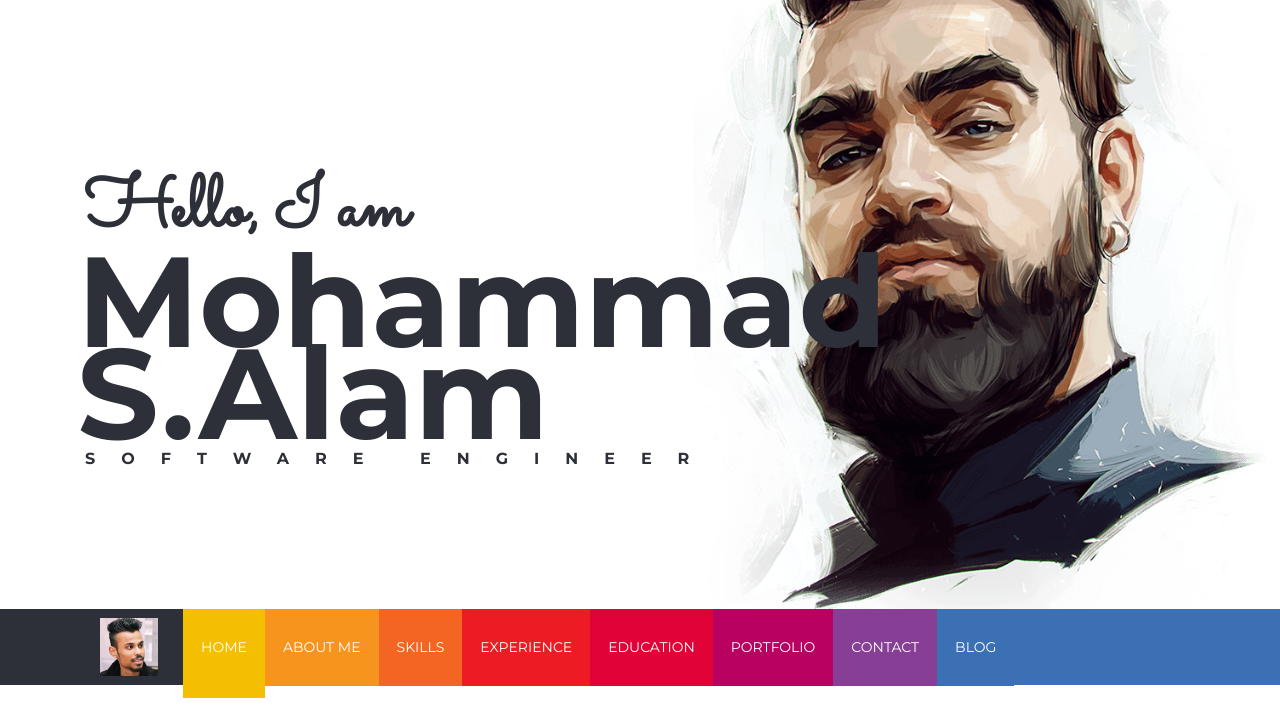
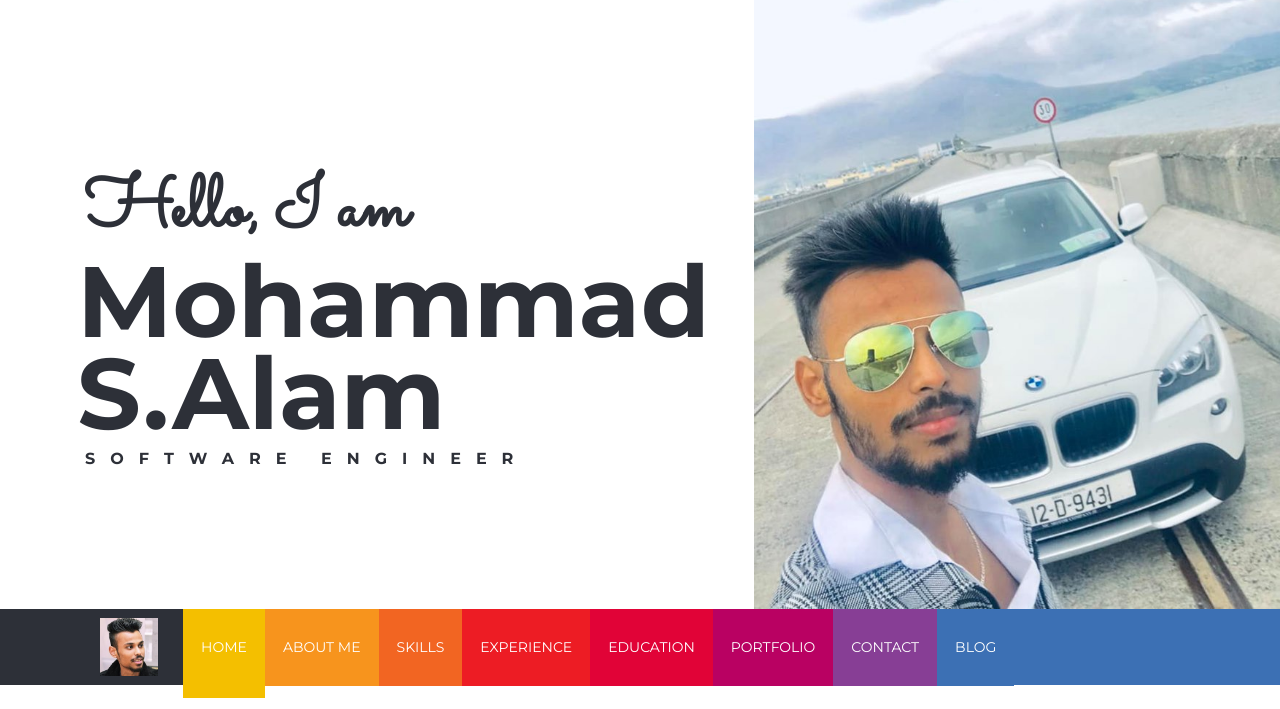
Before and after one commit to mshahnawaz9935/NewPortfolio, a website with bundled scripts: page htmls/index.html in a window 1280 px wide. Shown: the part 91-800 px from the top of the page. Built offline with nearby package versions, Linux system fonts and the light colour scheme; files whose address does not match are found by name.

Commit message:
removed node modules and other changes

```diff
--- a/htmls/assets/styles/main.css
+++ b/htmls/assets/styles/main.css
@@ -486,7 +486,7 @@ ul.sub-menu {
 }
 
 .home-two #home-banner {
-    background-image: url(../imgs/bg/2.png);
+    background-image: url(../imgs/bg/bg2.jpg);
     background-repeat: no-repeat;
     background-position: right;
     background-size: contain;
@@ -498,7 +498,7 @@ ul.sub-menu {
 }
 
 .banner-info h2 {
-    font-size: 128px;
+    font-size: 100px;
     margin-top: 0;
     line-height: 92px;
     margin-left: -8px;
@@ -507,7 +507,7 @@ ul.sub-menu {
 .banner-info h3 {
     font-size: 16px;
     text-transform: uppercase;
-    letter-spacing: 26px;
+    letter-spacing: 15px;
 }
 
 /* Home Two  */
--- a/htmls/index.html
+++ b/htmls/index.html
@@ -14,8 +14,9 @@
         <link rel="stylesheet" href="https://maxcdn.bootstrapcdn.com/bootstrap/4.1.0/css/bootstrap.min.css" >
         <link href="https://fonts.googleapis.com/css?family=Open+Sans:400italic,600italic,700italic,400,600,700" rel="stylesheet" type="text/css">
         <link rel="stylesheet" href="css/font-awesome.min.css">
-        <link rel="stylesheet" href="css/magnific-popup.css">
-        <link rel="stylesheet" href="css/animate.css">
+        <!-- <link rel="stylesheet" href="css/magnific-popup.css">        -->
+        <link rel="stylesheet" href="https://cdnjs.cloudflare.com/ajax/libs/animate.css/4.1.1/animate.css"
+      />
         <link rel="stylesheet" href="assets/styles/main.css">
         <link rel="stylesheet" href="css/responsive.css">
 
@@ -56,7 +57,7 @@
                                 </div>
                                 <div class="banner-info">
                                     <h1>Hello, I am</h1>
-                                    <h2>Mohammad S.Alam</h2>
+                                    <h2 style="font-size: 100px;">Mohammad S.Alam</h2>
                                     <h3>Software Engineer</h3>
                                 </div>
                             </div>
```
Also changed, not shown: 1 other file.
